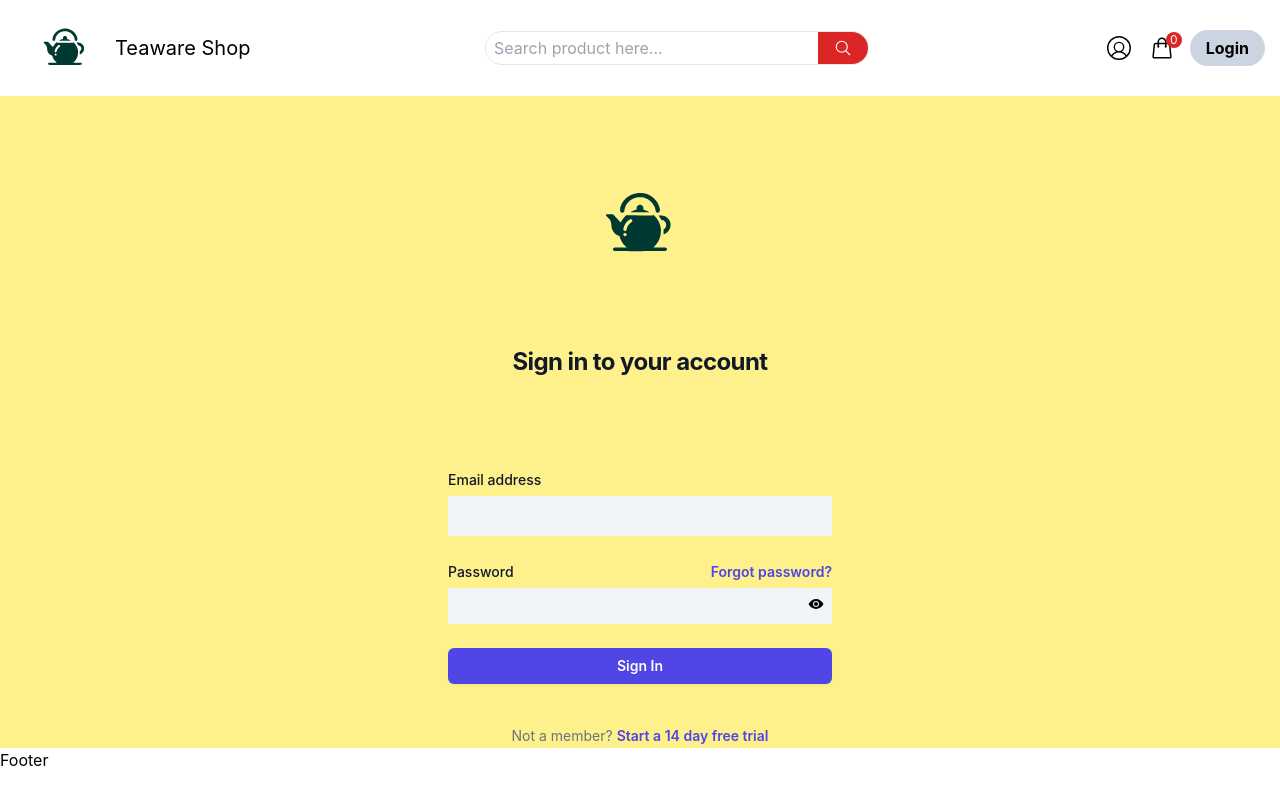
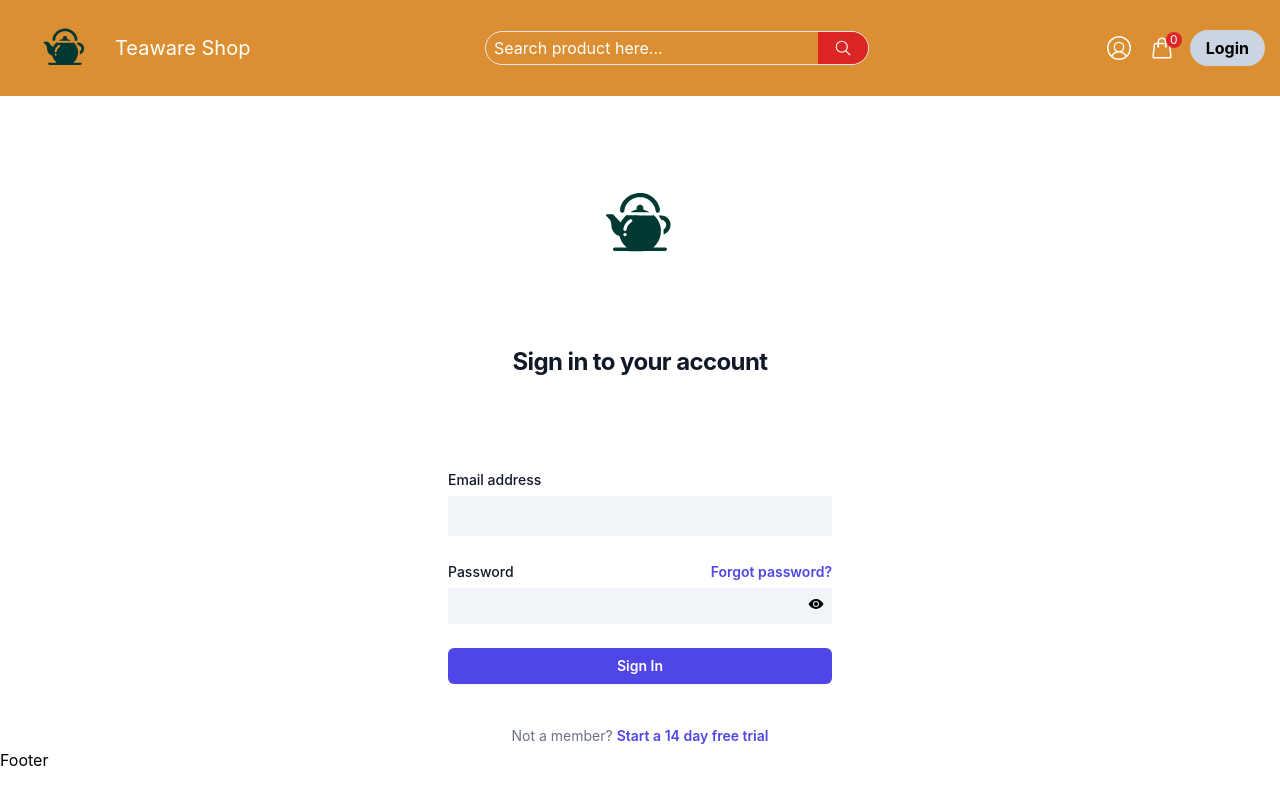
Before and after one commit to BBoyFinger/Tea-Ceremony, a React (Create React App) app in the folder client/: page /login in a window 1280 px wide. Built offline with nearby package versions, Linux system fonts and the light colour scheme.

Commit message:
update header

```diff
--- a/client/src/App.css
+++ b/client/src/App.css
@@ -13,16 +13,6 @@
   }
 }
 
-.App-header {
-  background-color: #282c34;
-  min-height: 100vh;
-  display: flex;
-  flex-direction: column;
-  align-items: center;
-  justify-content: center;
-  font-size: calc(10px + 2vmin);
-  color: white;
-}
 
 .App-link {
   color: #61dafb;
--- a/client/src/App.tsx
+++ b/client/src/App.tsx
@@ -1,5 +1,4 @@
 
-import "./App.css";
 import Header from "./components/Header";
 import { Outlet } from "react-router-dom";
 import Footer from "./components/Footer";
@@ -8,7 +7,7 @@ function App() {
   return (
     <>
       <Header />
-        <main>
+        <main className="bg-gray-100">
           <Outlet />
         </main>
       <Footer />
--- a/client/src/components/Header.tsx
+++ b/client/src/components/Header.tsx
@@ -10,8 +10,8 @@ type Props = {};
 
 const Header = (props: Props) => {
   return (
-    <header className="h-24 shadow-sm">
-      <div className="container h-full flex justify-between items-center">
+    <header className="h-24 shadow-2xl bg-[#db8f32]">
+      <div className="container h-full flex justify-between items-center  text-white">
         {/* Logo */}
         <div className="flex items-center">
           <Logo width={100} height={100} />
@@ -22,9 +22,9 @@ const Header = (props: Props) => {
           <input
             type="text"
             placeholder="Search product here..."
-            className="w-full outline-none "
+            className="w-full outline-none bg-transparent placeholder:text-white text-white"
           />
-          <div className="text-lg min-w-[50px] h-[32px] flex items-center justify-center rounded-r-full bg-red-600 text-white ">
+          <div className="text-lg min-w-[50px] h-[32px] flex items-center justify-center rounded-r-full bg-red-600 text-white cursor-pointer ">
             <IoSearchOutline />
           </div>
         </div>
@@ -33,7 +33,7 @@ const Header = (props: Props) => {
           <div className="cursor-pointer text-3xl">
             <PiUserCircleLight />
           </div>
-          <div className=" text-2xl relative">
+          <div className=" text-2xl relative cursor-pointer">
             <span>
               <HiOutlineShoppingBag />
             </span>
--- a/client/src/pages/Login.tsx
+++ b/client/src/pages/Login.tsx
@@ -10,7 +10,7 @@ const Login = (props: Props) => {
   const [showPassword, setShowPassword] = useState<boolean>(false);
   return (
     <section id="login">
-      <div className="container bg-yellow-200">
+      <div className="container bg-white">
         <div className="flex min-h-full flex-1 flex-col justify-center px-6 py-12 lg:px-8">
           <div className="sm:mx-auto sm:w-full sm:max-w-sm">
             <img
```
